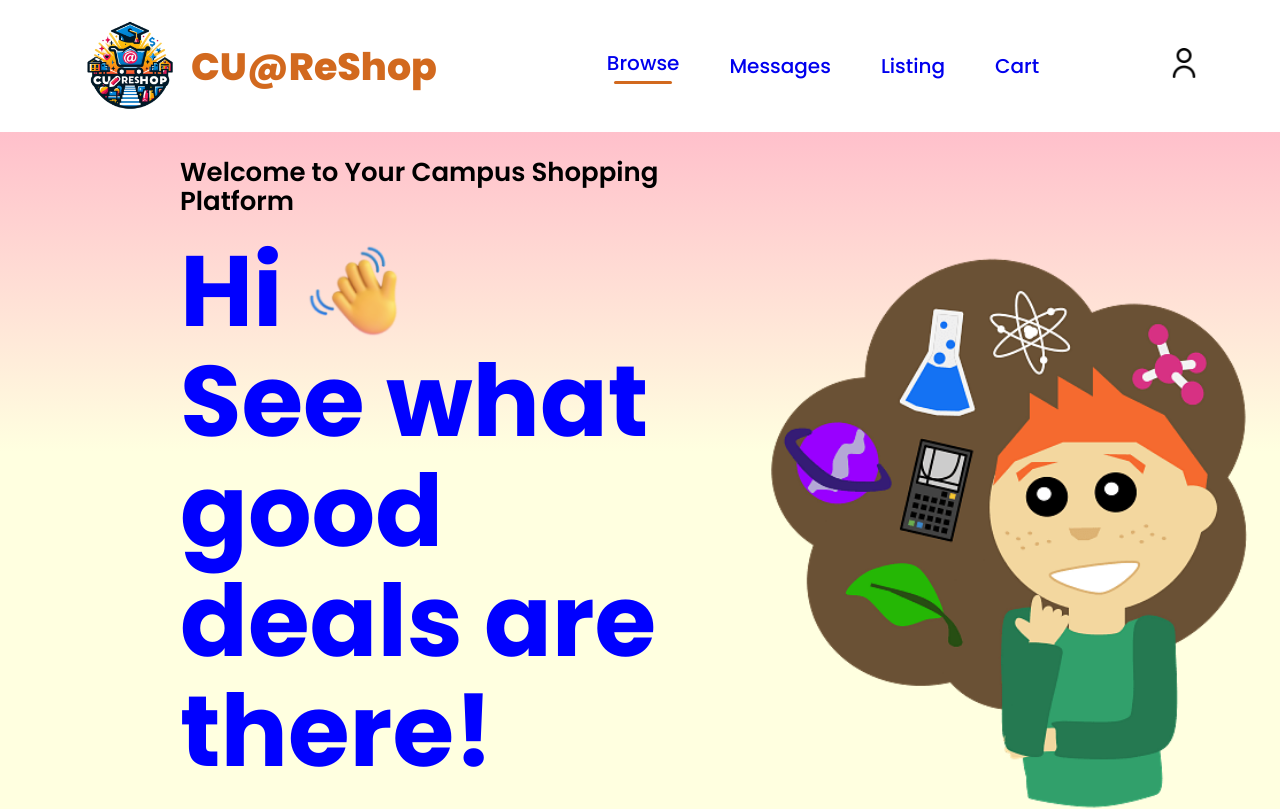
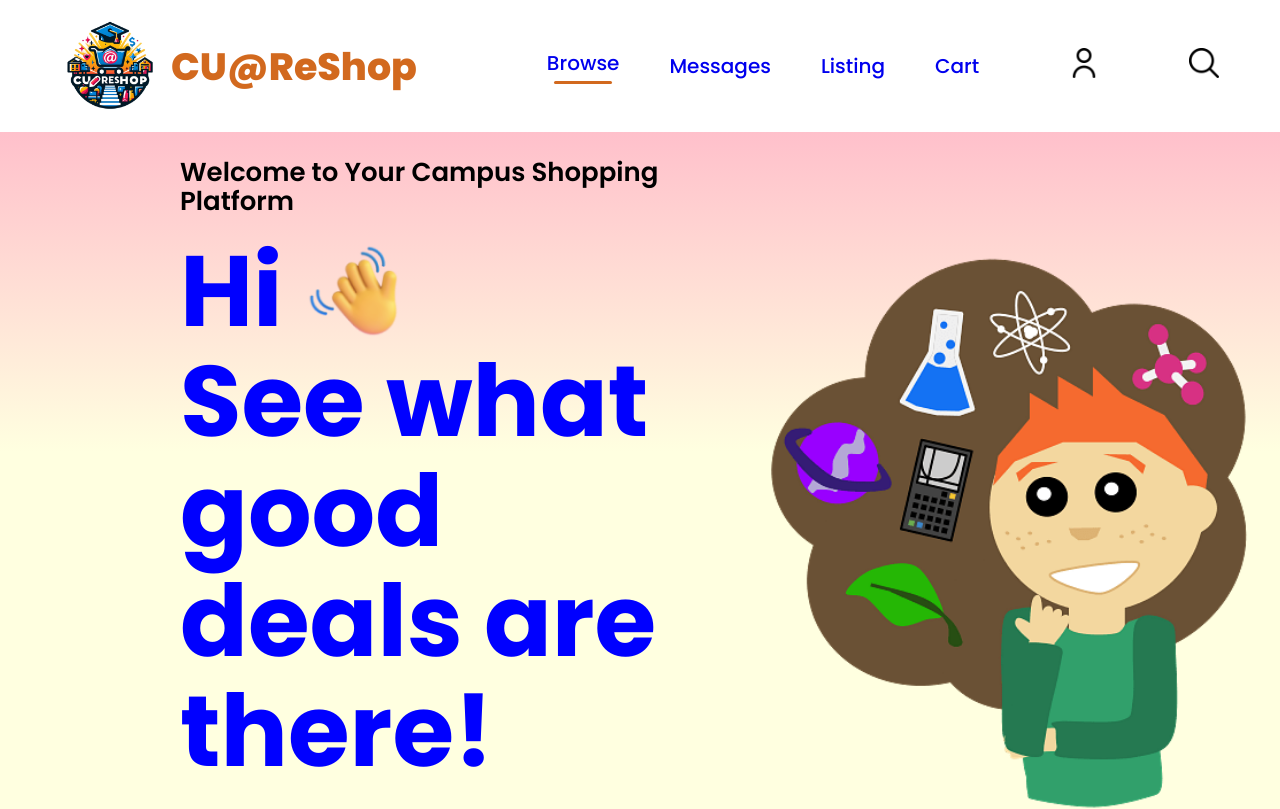
Before and after one commit to cestnora/CU-ReShop, a React (Create React App) app: page / in a window 1280 px wide. Shown: the top 809 px of the page. Built offline with nearby package versions, Linux system fonts and the light colour scheme; no server answers.

Commit message:
Updated search page ('/products')
Clicking search button will redirect to products page

```diff
--- a/src/Components/NavBar/Navbar.css
+++ b/src/Components/NavBar/Navbar.css
@@ -63,3 +63,8 @@
 .nav-login-cart button:active{
     background-color: antiquewhite;
 }
+.nav-search{
+    display: flex;
+    align-items: center;
+    gap: 45px;
+}
--- a/src/Components/NavBar/Navbar.jsx
+++ b/src/Components/NavBar/Navbar.jsx
@@ -3,6 +3,7 @@ import './Navbar.css'
 import logo from '../Assets/logo.png'
 import profile from '../Assets/profile.png'
 import { Link } from 'react-router-dom'
+import search from '../Assets/search.png'
 
 
 const Navbar = () => {
@@ -27,7 +28,11 @@ const Navbar = () => {
                 <Link to='profile'>
                     <img src={profile} alt="" width="30" height="30"/>
                 </Link>
-
+            </div>
+            <div className="nav-search" onClick={()=>{setMenu("products")}}>
+                <Link to='/products'>
+                    <img src={search} alt="" width="30" height="30"/>
+                </Link>{menu==="products"?<hr/>:<></>}
             </div>
         </div>
     )
```
Also changed, not shown: src/Components/Assets/search.png (added).
